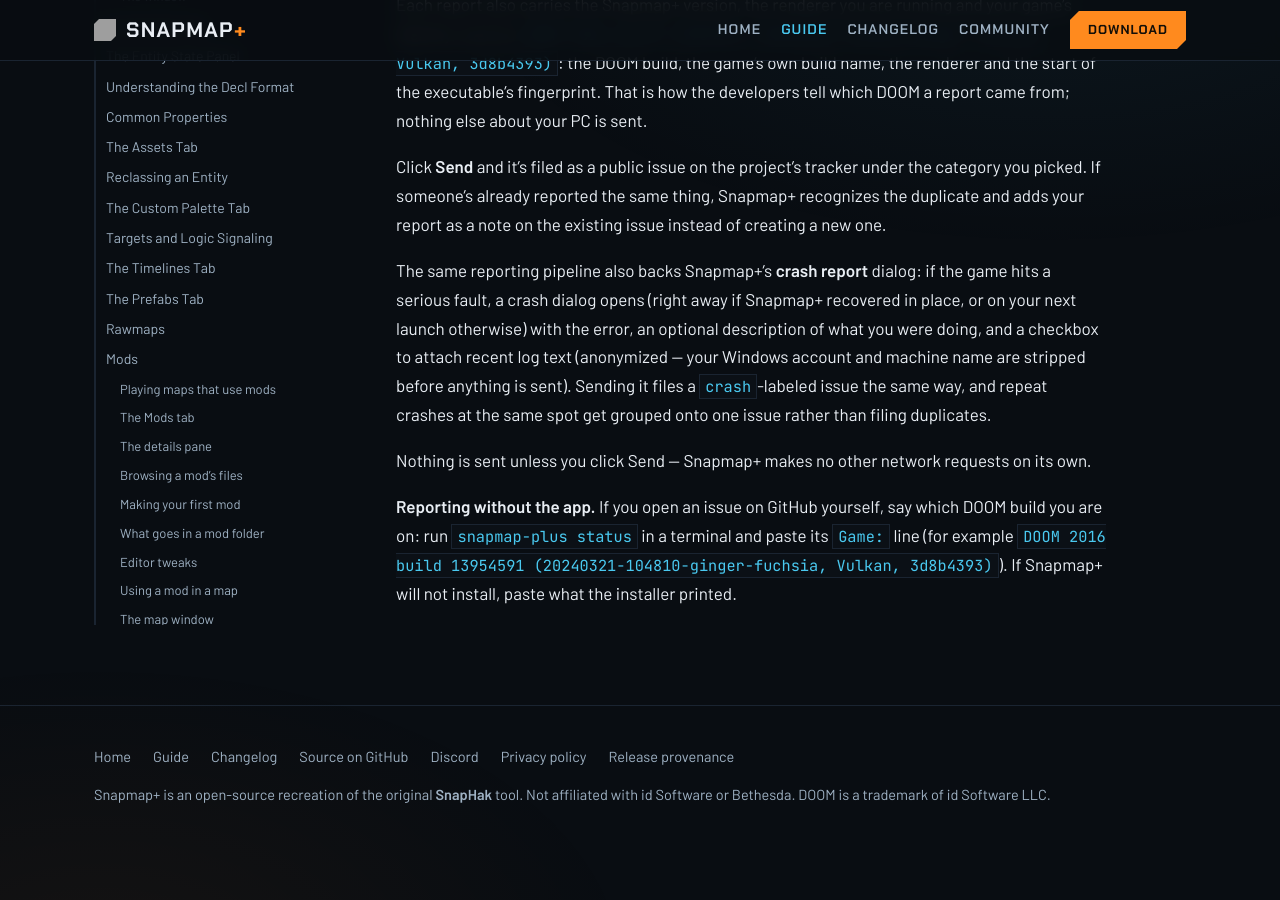
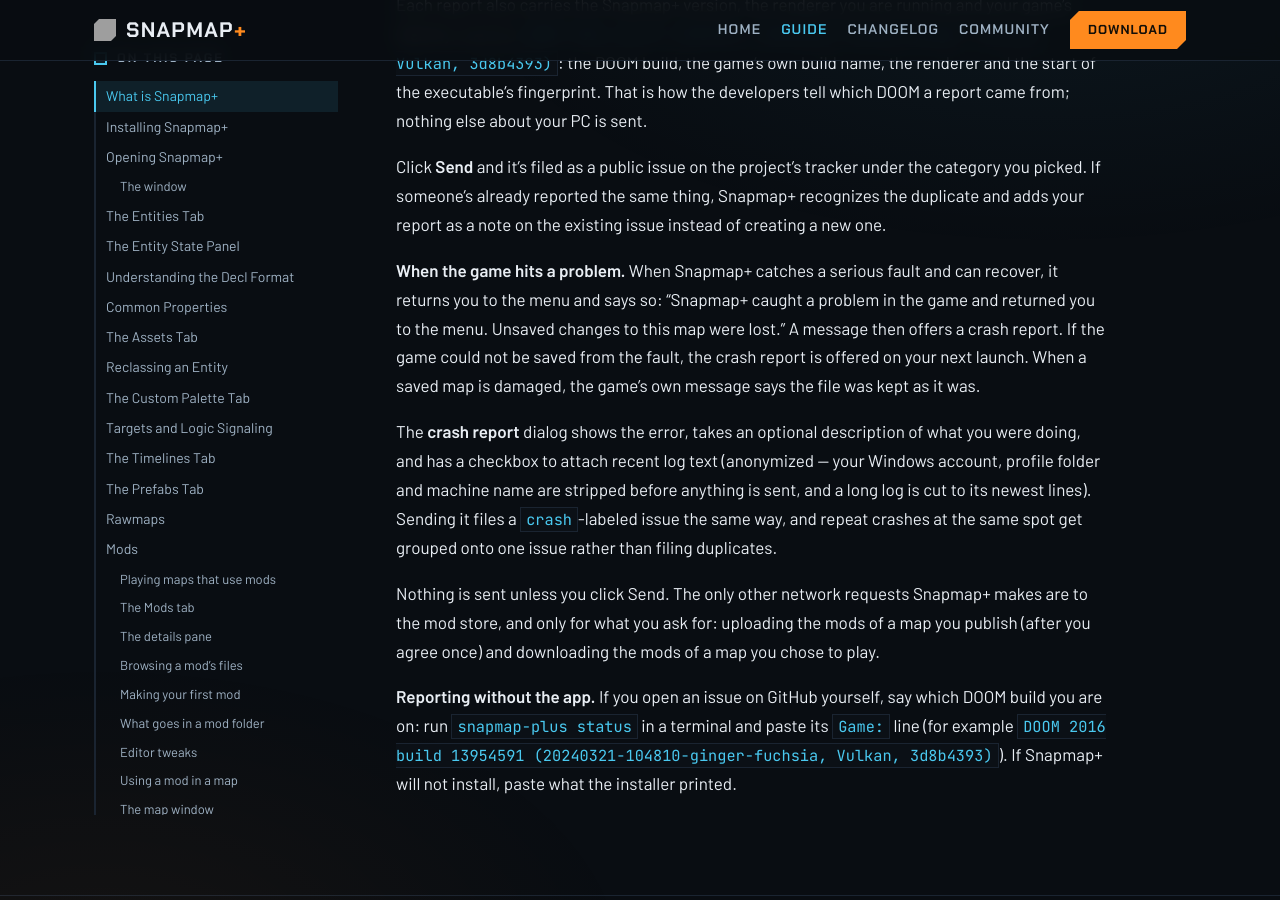
Before and after one commit to doom-snapmap/snapmap-web, a Jekyll site: the page built from site/snapmap-plus-guide.md, in a window 1280 px wide and 900 px high, scrolled down 63502 px. Built offline with Jekyll 4.4.1, drawn with Linux system fonts in a browser that asks for light colours; before the commit the page ends 64357 px from its top, so only the background shows below that; grey boxes are pictures that could not be loaded.

Commit message:
Describe recovery, crash reports and network use as they are
The reporting chapter quotes the recovery sentence, says how the crash report is offered and names the mod store as the only other network use.

```diff
--- a/site/snapmap-plus-guide.md
+++ b/site/snapmap-plus-guide.md
@@ -1894,14 +1894,21 @@ Click **Send** and it's filed as a public issue on the project's tracker under t
 If someone's already reported the same thing, Snapmap+ recognizes the duplicate and adds your report as
 a note on the existing issue instead of creating a new one.
 
-The same reporting pipeline also backs Snapmap+'s **crash report** dialog: if the game hits a serious
-fault, a crash dialog opens (right away if Snapmap+ recovered in place, or on your next launch otherwise)
-with the error, an optional description of what you were doing, and a checkbox to attach recent log text
-(anonymized — your Windows account and machine name are stripped before anything is sent). Sending it
-files a `crash`-labeled issue the same way, and repeat crashes at the same spot get grouped onto one
-issue rather than filing duplicates.
-
-Nothing is sent unless you click Send — Snapmap+ makes no other network requests on its own.
+**When the game hits a problem.** When Snapmap+ catches a serious fault and can recover, it returns
+you to the menu and says so: "Snapmap+ caught a problem in the game and returned you to the menu.
+Unsaved changes to this map were lost." A message then offers a crash report. If the game could not be
+saved from the fault, the crash report is offered on your next launch. When a saved map is damaged,
+the game's own message says the file was kept as it was.
+
+The **crash report** dialog shows the error, takes an optional description of what you were doing,
+and has a checkbox to attach recent log text (anonymized — your Windows account, profile folder and
+machine name are stripped before anything is sent, and a long log is cut to its newest lines).
+Sending it files a `crash`-labeled issue the same way, and repeat crashes at the same spot get grouped
+onto one issue rather than filing duplicates.
+
+Nothing is sent unless you click Send. The only other network requests Snapmap+ makes are to the mod
+store, and only for what you ask for: uploading the mods of a map you publish (after you agree once)
+and downloading the mods of a map you chose to play.
 
 **Reporting without the app.** If you open an issue on GitHub yourself, say which DOOM build you are
 on: run `snapmap-plus status` in a terminal and paste its `Game:` line (for example
```
